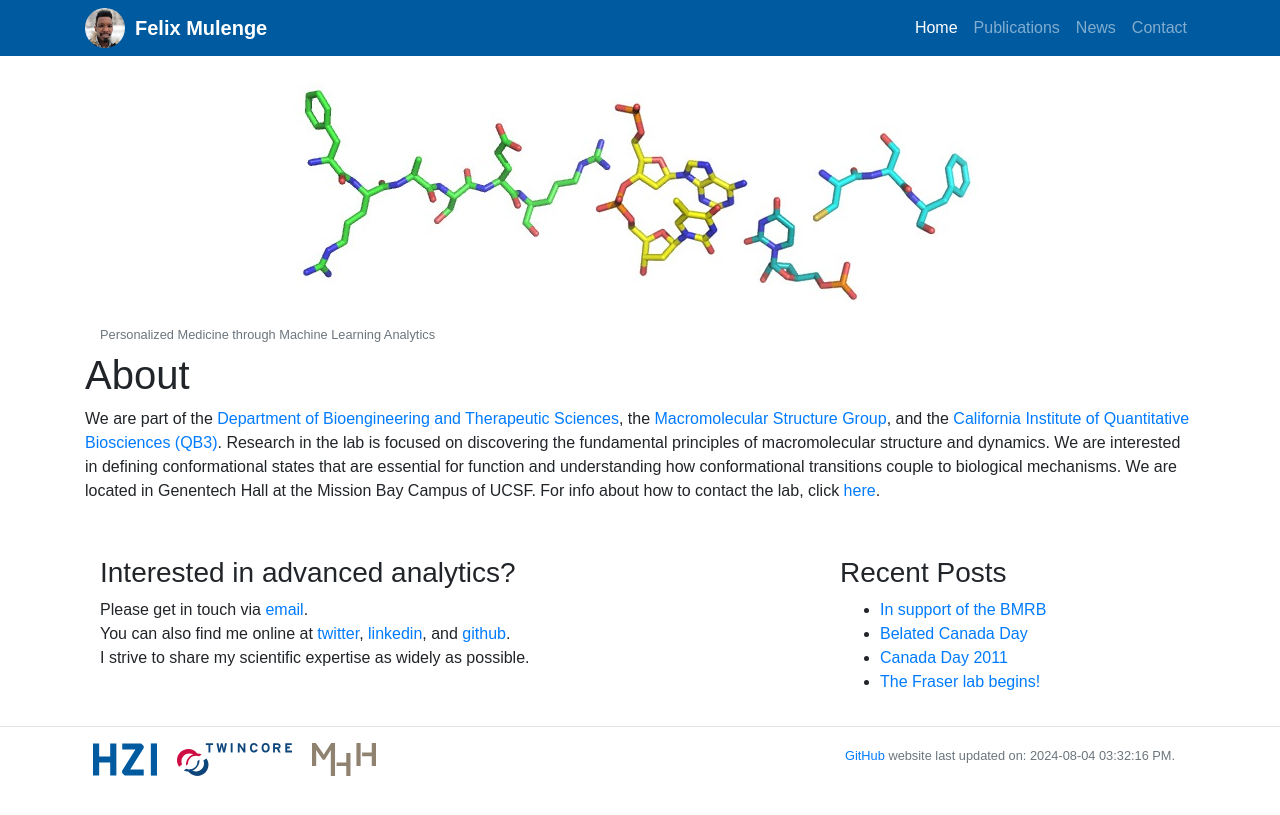
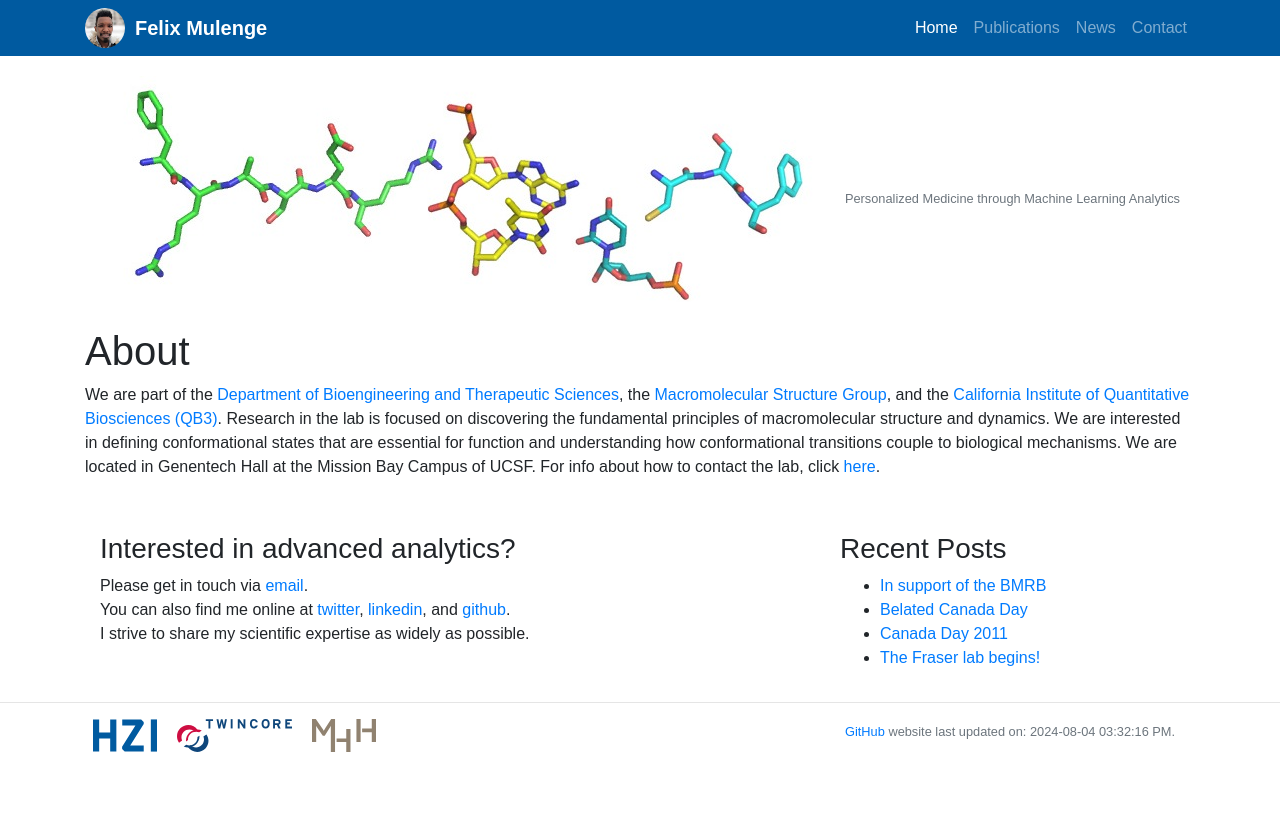
Before and after one commit to fmulenge/fmulenge.github.io, a Jekyll site: the page built from index.md, in a window 1280 px wide. Shown: the top 815 px of the page. Built offline with Jekyll 4.4.1, drawn with Linux system fonts in a browser that asks for light colours.

Commit message:
Update home.html

```diff
--- a/_layouts/home.html
+++ b/_layouts/home.html
@@ -1,7 +1,7 @@
 {% include header.html %}
 
 <div class="container">
-    <div class=""image-with-text">
+    <div class="image-with-text">
         <img class="img-fluid mx-auto d-block" src="/static/img/logo/jf_aa_logo.jpg" alt="">
         <small class="text-muted">Personalized Medicine through Machine Learning Analytics</small>
     </div>
```
